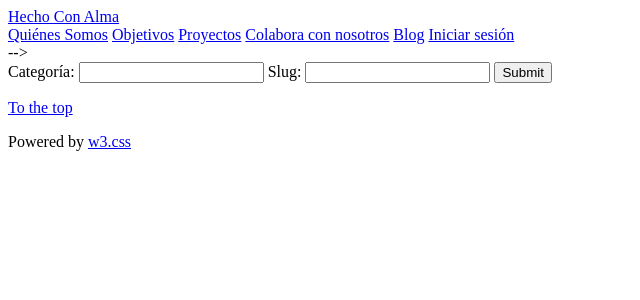
After one commit to laloinver/hecho-con-alma, a Django app: page /blog/category/add/ in a window 1280 px wide. The commit adds this page. Shown: the top 300 px of the page, without its empty margins (0-640 px from the left). Run offline with Django 4.2, Linux system fonts and the light colour scheme; data comes from the database, SQL or seed files in the repository.

Commit message:
Categorys and filters

```diff
--- a/blog/forms.py
+++ b/blog/forms.py
@@ -1,11 +1,13 @@
+from dataclasses import fields
 from django import forms
-from .models import Post, Comments
+from .models import Category, Post, Comments
 
 
 class PostForm(forms.ModelForm):
     class Meta:
         model = Post
         exclude = ['user', 'views_number']
+
 
 class CommentForm(forms.ModelForm):
     class Meta:
@@ -14,3 +16,9 @@ class CommentForm(forms.ModelForm):
         widgets = {
             'text': forms.Textarea(attrs={'class': 'form-control', 'rows': '3'}),
         }
+
+
+class CategoryForm(forms.ModelForm):
+    class Meta:
+        model = Category
+        fields = '__all__'
--- a/blog/models.py
+++ b/blog/models.py
@@ -1,3 +1,4 @@
+from cProfile import label
 from pyexpat import model
 from django.db import models
 from django.conf import settings
@@ -8,6 +9,7 @@ from django.conf import settings
 class Category(models.Model):
     name = models.CharField('Categoría', max_length=120)
     created_at = models.DateTimeField(auto_now_add=True)
+    slug = models.SlugField(unique=True, blank=False, null=True)
 
     def __str__(self):
         return self.name
@@ -21,7 +23,11 @@ class Post(models.Model):
     active = models.BooleanField(default=True)
     views_number = models.IntegerField(default=0, null=True, blank=True)
 
+
     user = models.ForeignKey(settings.AUTH_USER_MODEL, on_delete=models.CASCADE, related_name='posts')
+
+    category = models.ForeignKey(Category, verbose_name='category', null=True, blank=True, on_delete=models.SET_NULL, related_name='posts')
+
 
     def __str__(self):
         return self.title
--- a/blog/templates/blog/blog_detail.html
+++ b/blog/templates/blog/blog_detail.html
@@ -18,6 +18,7 @@
                 <a href="{% url 'post_list' %}" class="btn btn-secondary">Volver</a>
             </div>
         </div>
+        <a href="{% url 'category_detail' post.category.slug %}">{{post.category.name}}</a>
 
     </div>
     <hr>
--- a/blog/templates/blog/blog_list.html
+++ b/blog/templates/blog/blog_list.html
@@ -3,8 +3,13 @@
 
 
 {% block content2 %}
+
 <div class="w3-col l8 s12">
     <!-- Blog entry -->
+    <form action="" method="get">
+        <input type="search" name="search_any" id="">
+        <button type="submit">Buscar</button>
+    </form>
     {% for post in posts %}
 
     <div class="w3-card-4 w3-margin w3-white">
--- /dev/null
+++ b/blog/templates/blog/category_create.html
@@ -0,0 +1,11 @@
+<!-- {% extends 'base2.html' %} -->
+
+<!-- {% block content3 %} -->
+<div>
+    <form action="" method="post">
+        {% csrf_token %}
+        {{ category }}
+        <button type="submit">Submit</button>
+    </form>
+</div>
+<!-- {% endblock %} -->
--- a/blog/urls.py
+++ b/blog/urls.py
@@ -11,4 +11,6 @@ urlpatterns = [
     path('<int:pk>/comments/add/', views.comment_create, name='comment_create'),
     path('comments/<int:pk>/delete/', views.comment_delete, name='comment_delete'),
     path('comments/<int:pk>/edit/', views.comment_update, name='comment_update'),
+    path('category/add/', views.category_create, name='category_create'),
+    path('category/<slug:any>', views.category_detail, name='category_detail'),
 ]
--- a/blog/views.py
+++ b/blog/views.py
@@ -1,16 +1,26 @@
 from django.shortcuts import render, redirect, get_object_or_404
 from django.contrib import messages
-from .forms import PostForm
+from .forms import CategoryForm, PostForm
+from django.db.models import Q
 
-from .models import Post, Comments
+from .models import Category, Post, Comments
 from .forms import CommentForm
 
 # Create your views here.
 
 def post_list(request):
-    posts = Post.objects.all()
+    search_post = request.GET.get('search_any')
+
+    if search_post:
+        # posts = Post.objects.filter(title__icontains=search_post)
+        # posts = Post.objects.filter(category__name__icontains=search_post)
+        posts = Post.objects.filter(Q(title__icontains=search_post)|Q(category__name__icontains=search_post))
+    else:
+        posts = Post.objects.all()
+
     print(posts.query)
-    return render(request, 'blog/blog_list.html', {'posts': posts})
+
+    return render(request, 'blog/blog_list.html', {'posts': posts,})
 
 def post_create(request):
     user = request.user
@@ -35,7 +45,6 @@ def post_create(request):
         return render(request, 'blog/blog_create.html', {'form': form})
     else:
         return redirect('post_list')
-    endif
 
 def post_update(request, pk):
     user = request.user
@@ -57,7 +66,7 @@ def post_update(request, pk):
         return render(request, 'blog/blog_update.html', {'form': form, 'post': post})
     else:
         return redirect('post_list')
-    endif
+
 
 def post_delete(request, pk):
     user = request.user
@@ -112,3 +121,20 @@ def comment_update(request, pk):
             form.save()
             return redirect('post_detail', pk=comment.post.pk)
     return render(request, 'blog/comment_update.html', context)
+
+
+def category_create(request):
+    form = CategoryForm()
+
+    if request.method == 'POST':
+        form = CategoryForm(request.POST)
+
+        if form.is_valid():
+            form.save()
+            return redirect('index')
+    return render(request, 'blog/category_create.html', {'category': form})
+
+
+def category_detail(request, any):
+    category = get_object_or_404(Category, slug=any)
+    return render(request, 'blog/category_detail.html', {'category_detail': category})
--- a/home/templates/base2.html
+++ b/home/templates/base2.html
@@ -10,6 +10,7 @@
     <link rel="stylesheet" href="https://www.w3schools.com/w3css/4/w3.css">
     <link rel="stylesheet" href="https://fonts.googleapis.com/css?family=Raleway">
     <link rel="stylesheet" href="https://cdnjs.cloudflare.com/ajax/libs/font-awesome/4.7.0/css/font-awesome.min.css">
+<link href='https://unpkg.com/boxicons@2.1.2/css/boxicons.min.css' rel='stylesheet'>
     <style>
         body,
         h1,
@@ -50,8 +51,8 @@
         <div class="w3-bar w3-white w3-card" id="myNavbar">
             <!-- <a href="#home" class="w3-bar-item w3-button w3-wide">LOGO</a> -->
             <a href="{% url 'index' %}" class="w3-bar-item w3-button w3-wide">
-                <img src="{% static '/img/logo-vector.svg' %}" width="28" height="28" class="d-inline-block align-top"
-                    alt="" />
+                <!-- <img src="{% static '/img/logo-vector.svg' %}" width="28" height="28" class="d-inline-block align-top"
+                    alt="" /> -->
                 Hecho Con Alma
             </a>
             <!-- Right-sided navbar links -->
@@ -61,7 +62,13 @@
                 <a href="#work" class="w3-bar-item w3-button"> Proyectos</a>
                 <a href="#pricing" class="w3-bar-item w3-button"> Colabora con nosotros</a>
                 <a href="{% url 'post_list' %}" class="w3-bar-item w3-button"> Blog</a>
-                <a href="{% url 'login' %}" class="w3-bar-item w3-button w3-teal"> Iniciar Sesión</a>
+                <!-- <a href="{% url 'login' %}" class="w3-bar-item w3-button w3-teal"> Iniciar Sesión</a> -->
+
+                {% if request.user.is_authenticated %}
+                <a href="{% url 'logout' %}" class="w3-bar-item w3-button"> Cerrar sesión </a>
+                {% else %}
+                <a href="{% url 'login' %}" class="w3-bar-item w3-button"> Iniciar sesión </a>
+                {% endif %}
                 <!-- <a href="{% url 'login' %}" class="btn btn-primary"> Iniciar Sesión</a> -->
             </div>
             <!-- Hide right-floated links on small screens and replace them with a menu icon -->
@@ -93,13 +100,11 @@
     <!-- Footer -->
     <footer class="w3-center w3-black w3-padding-64">
         <a href="#home" class="w3-button w3-light-grey"><i class="fa fa-arrow-up w3-margin-right"></i>To the top</a>
-        <div class="w3-xlarge w3-section">
-            <i class="fa fa-facebook-official w3-hover-opacity"></i>
+        <div class="w3-xxlarge w3-section">
+            <i class='bx bxl-facebook'></i>
             <i class="fa fa-instagram w3-hover-opacity"></i>
-            <i class="fa fa-snapchat w3-hover-opacity"></i>
-            <i class="fa fa-pinterest-p w3-hover-opacity"></i>
-            <i class="fa fa-twitter w3-hover-opacity"></i>
-            <i class="fa fa-linkedin w3-hover-opacity"></i>
+            <i class="fa fa-whatsapp w3-hover-opacity"></i>
+            <i class="fa fa-youtube w3-hover-opacity"></i>
         </div>
         <p>Powered by <a href="https://www.w3schools.com/w3css/default.asp" title="W3.CSS" target="_blank"
                 class="w3-hover-text-green">w3.css</a></p>
--- a/home/templates/home/index.html
+++ b/home/templates/home/index.html
@@ -31,7 +31,8 @@
 
         <div class="w3-row-padding w3-center" style="margin-top:64px">
             <div class="w3-quarter">
-                <i class="fa fa-desktop w3-margin-bottom w3-jumbo w3-center"></i>
+                <!-- <i class="fa fa-desktop w3-margin-bottom w3-jumbo w3-center"></i> -->
+                <i class="bx bxs-leaf w3-margin-bottom w3-jumbo w3-center"></i>
                 <p class="w3-large">Huerta Agroecológica</p>
                 <p>Lorem ipsum dolor sit amet, consectetur adipiscing elit, sed do eiusmod tempor incididunt ut labore
                     et dolore.</p>
@@ -43,7 +44,7 @@
                     et dolore.</p>
             </div>
             <div class="w3-quarter">
-                <i class="fa fa-diamond w3-margin-bottom w3-jumbo"></i>
+                <i class="bx bxs-spray-can w3-margin-bottom w3-jumbo"></i>
                 <p class="w3-large">Productos De Limpieza</p>
                 <p>Lorem ipsum dolor sit amet, consectetur adipiscing elit, sed do eiusmod tempor incididunt ut labore
                     et dolore.</p>
```
Also changed, not shown: blog/templates/blog/category_detail.html (added, +8 -0 lines), blog/migrations/0003_post_category.py (added), blog/migrations/0004_category_slug.py (added), blog/migrations/0005_alter_post_category.py (added).
